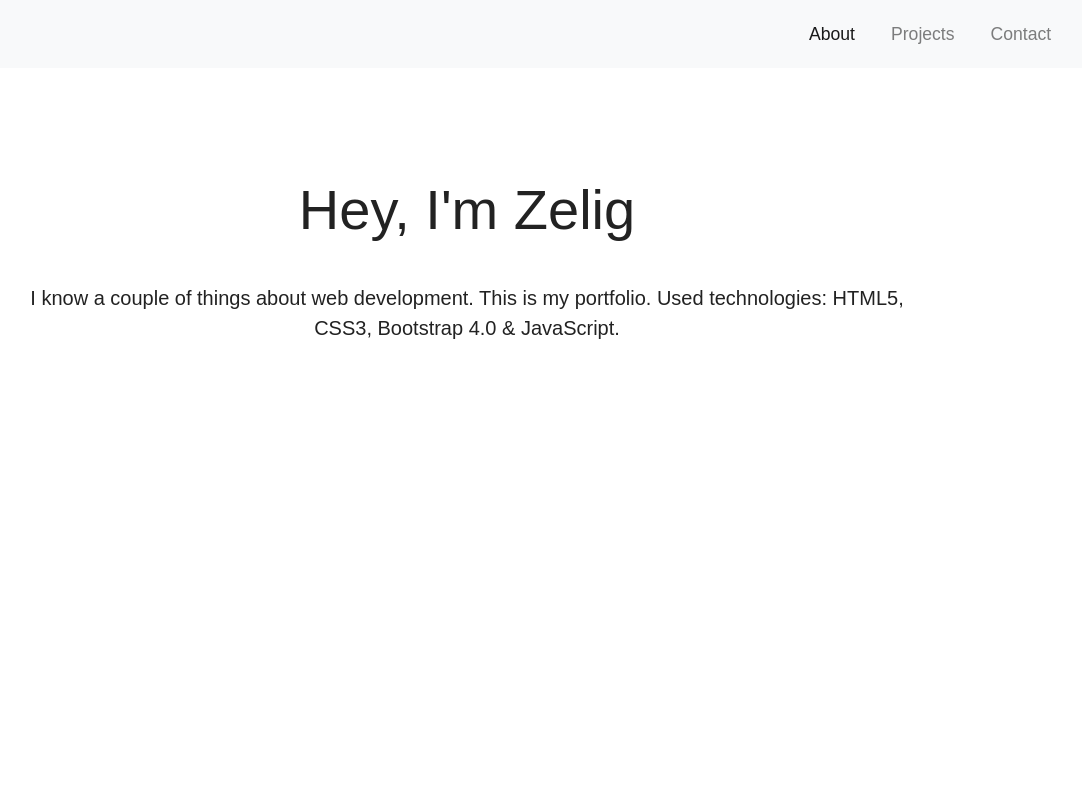
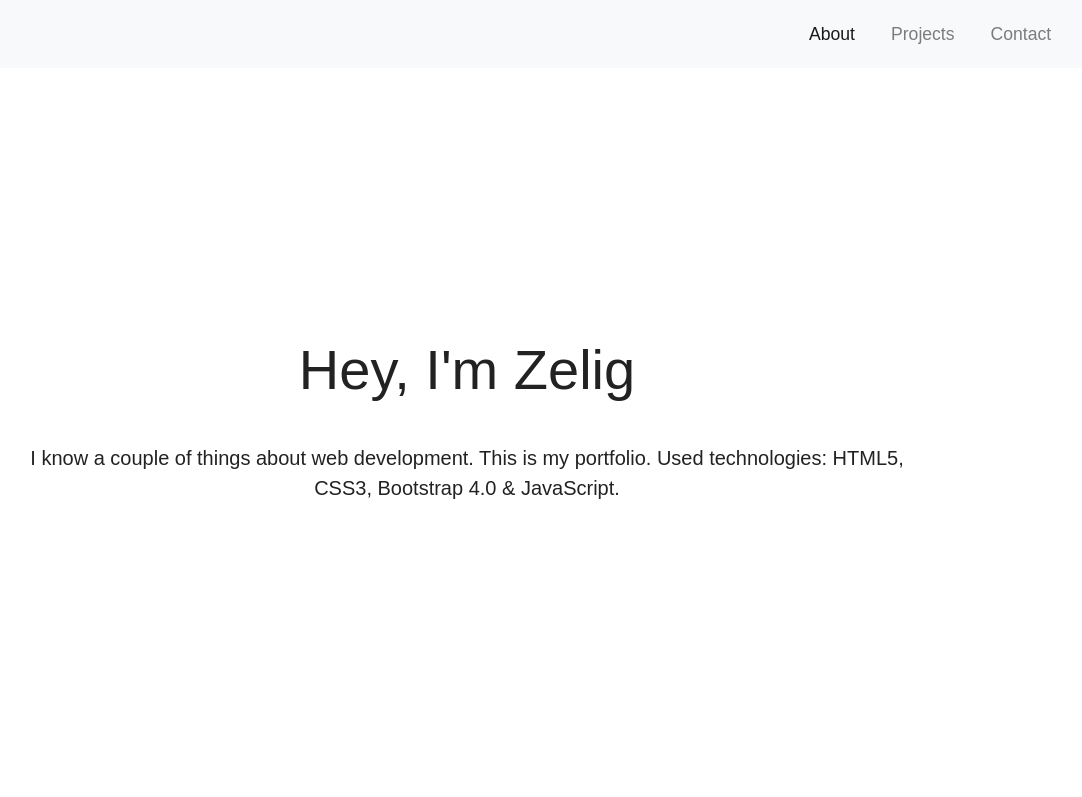
Before and after one commit to zeligm/Personal-Portfolio, a plain HTML site: page index.html in a window 1280 px wide. Shown: the top 797 px of the page, without its empty margins (173-1255 px from the left). Drawn offline with nearby package versions, Linux system fonts and the light colour scheme.

Commit message:
Update main.css

```diff
--- a/main.css
+++ b/main.css
@@ -60,7 +60,7 @@ html, body {
 .welcome {
   width: 75%;
   margin: 0 auto;
-  padding-top: 10rem;
+  padding-top: 20rem;
 }
 .welcome hr {
   border-top: 2px solid #b4b4b4;
```
